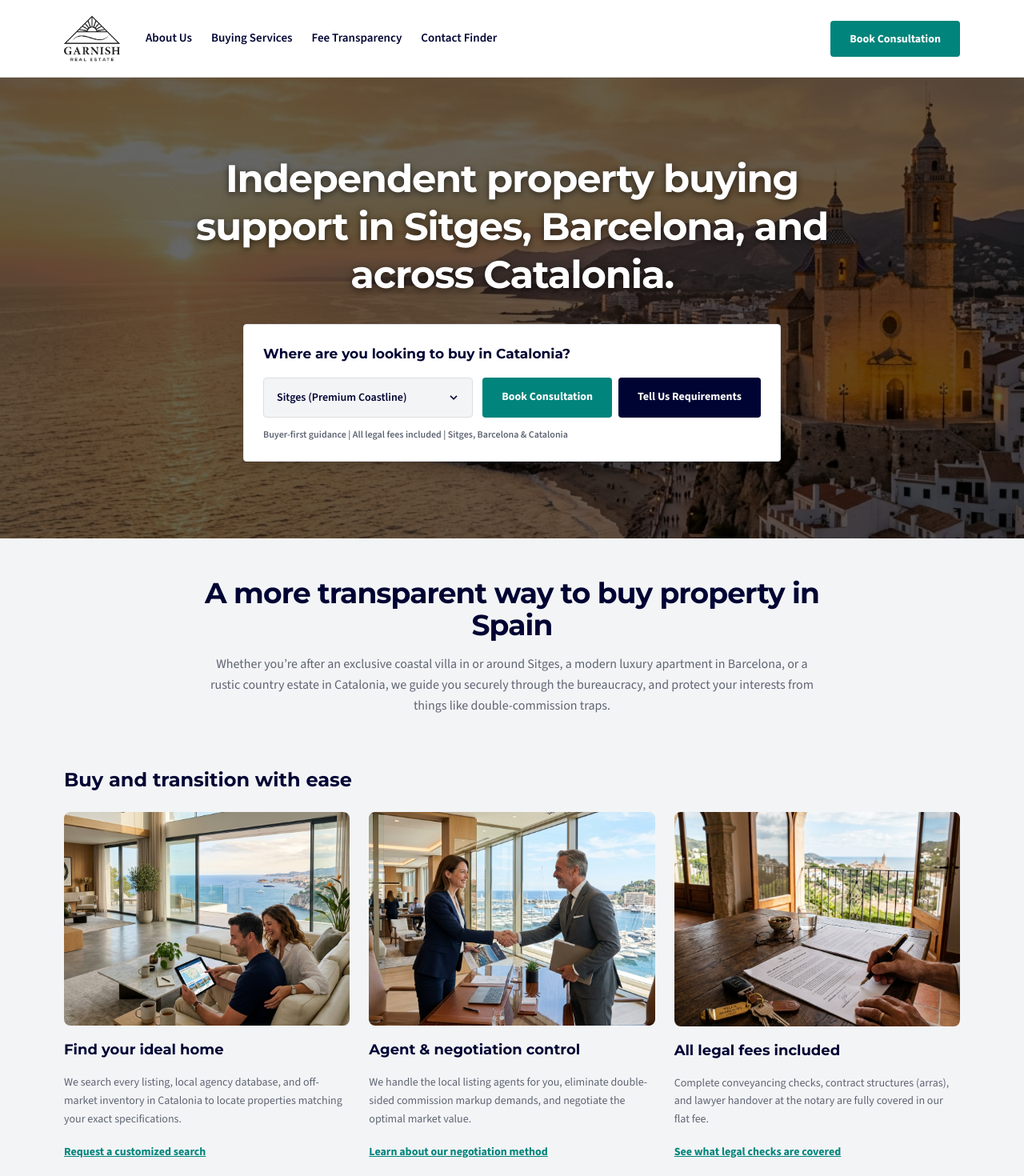
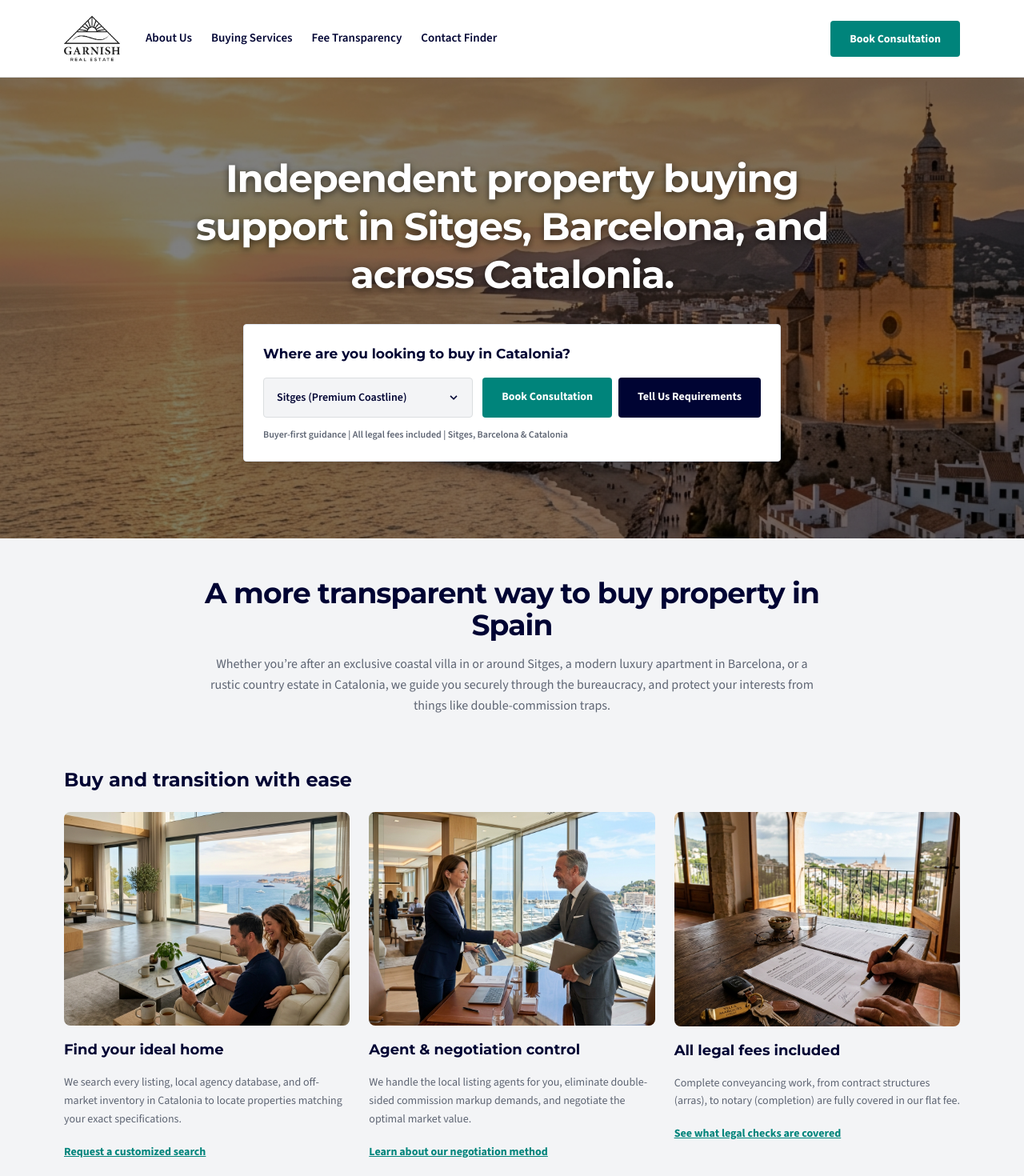
Before and after one commit to DAGarnish/garnishrealestate, a Next.js app: page / in a window 1280 px wide. Shown: the top 1470 px of the page at 80% size. Built offline with nearby package versions, Linux system fonts and the light colour scheme.

Commit message:
Update homepage copy and lighten hero image overlay

```diff
--- a/src/app/page.tsx
+++ b/src/app/page.tsx
@@ -119,7 +119,7 @@ export default function Home() {
             className="object-cover object-[center_35%] opacity-100 scale-100"
             priority
           />
-          <div className="absolute inset-0 bg-black/60"></div>
+          <div className="absolute inset-0 bg-black/50"></div>
         </div>
 
         <div className="relative z-10 max-w-4xl mx-auto px-4 text-center">
@@ -247,7 +247,7 @@ export default function Home() {
               </div>
               <h3 className="text-lg font-bold text-[#000433]">All legal fees included</h3>
               <p className="text-[14px] text-[#5e6573] leading-relaxed">
-                Complete conveyancing checks, contract structures (arras), and lawyer handover at the notary are fully covered in our flat fee.
+                Complete conveyancing work, from contract structures (arras), to notary (completion) are fully covered in our flat fee.
               </p>
               <a href="#contact" className="inline-block text-[#00847b] font-bold text-[14px] underline hover:text-[#006b64]">
                 See what legal checks are covered
```
